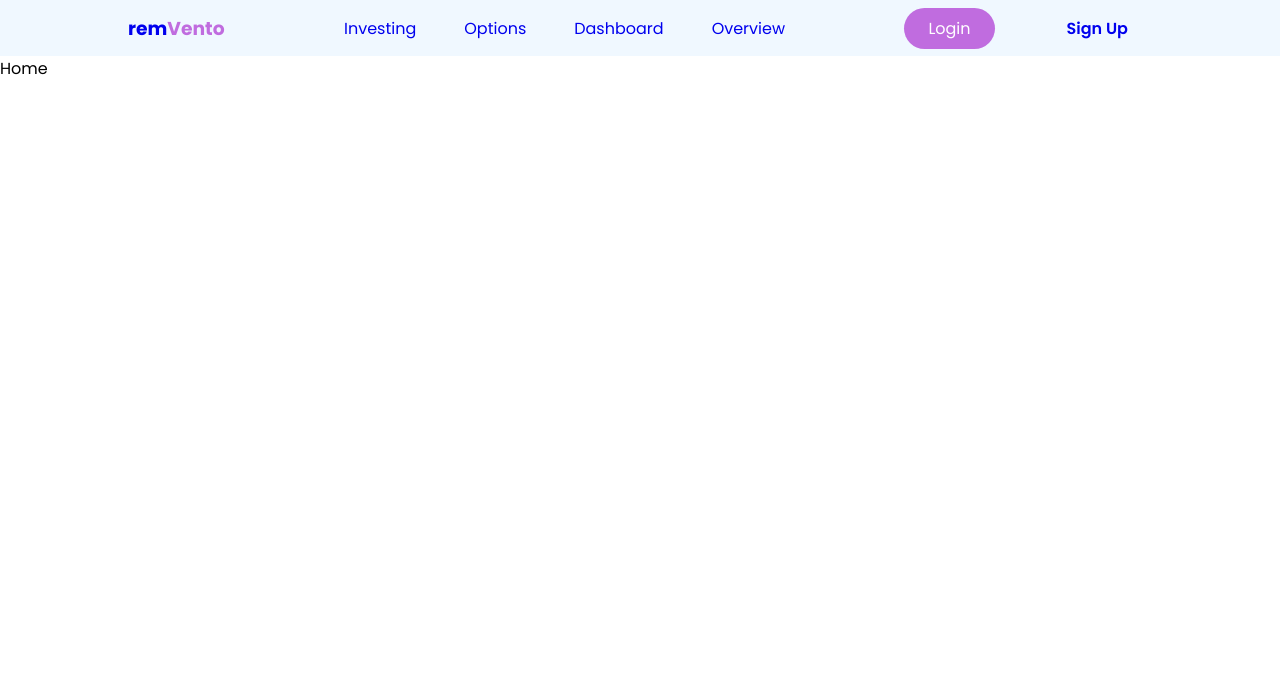
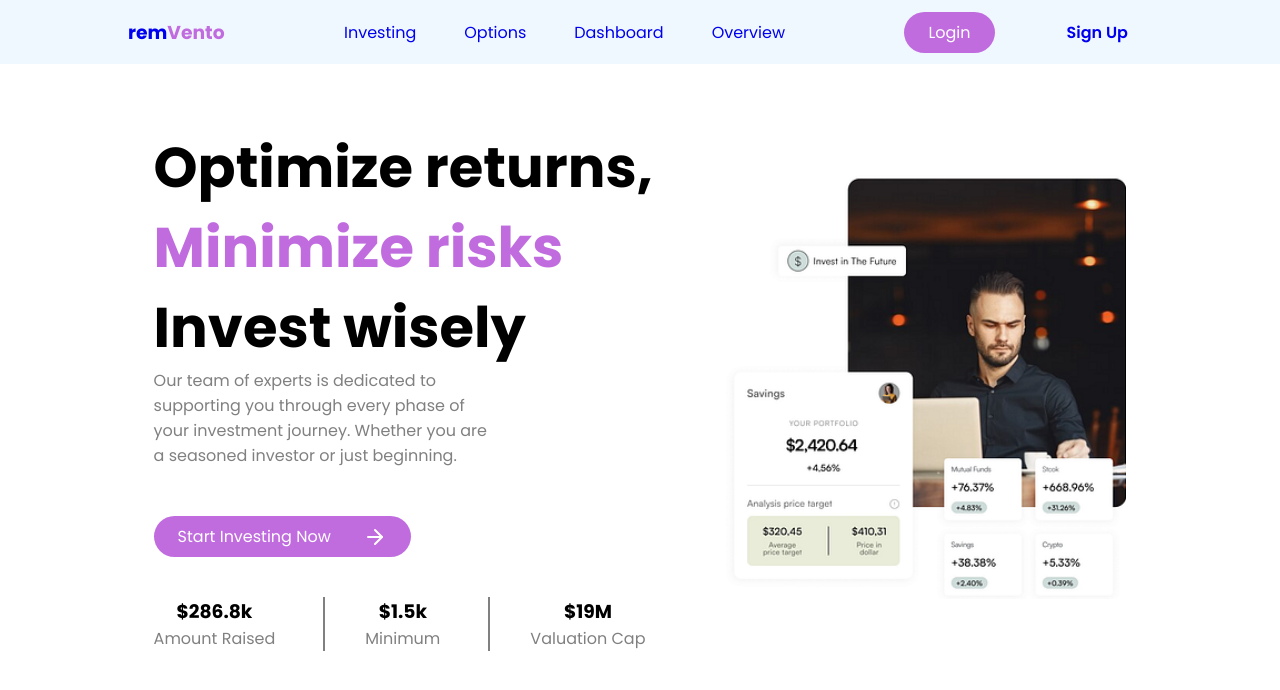
Before and after one commit to Remigit99/remsvento, a React (Vite) app in the folder Frontend/: page / in a window 1280 px wide. Shown: the top 690 px of the page. Built offline with nearby package versions, Linux system fonts and the light colour scheme.

Commit message:
design home header

```diff
--- a/Frontend/package.json
+++ b/Frontend/package.json
@@ -10,8 +10,10 @@
     "preview": "vite preview"
   },
   "dependencies": {
+    "lucide-react": "^0.462.0",
     "react": "^18.3.1",
-    "react-dom": "^18.3.1"
+    "react-dom": "^18.3.1",
+    "react-router-dom": "^7.0.1"
   },
   "devDependencies": {
     "@eslint/js": "^9.15.0",
--- a/Frontend/src/index.css
+++ b/Frontend/src/index.css
@@ -17,6 +17,11 @@ body{
   font-family: 'Poppins', cursive;
 }
 
+h1{
+  font-size: 3.5rem;
+  line-height: 5rem;
+}
+
 .container{
   width: 80%;
   margin: 0 auto;
--- a/Frontend/src/pages/Home.jsx
+++ b/Frontend/src/pages/Home.jsx
@@ -1,9 +1,59 @@
 
+import headerImg from "../assets/investo_header.png"
+import "../../styles/homeStyle.css"
+import { Link } from "react-router-dom"
+import { ArrowRight } from "lucide-react"
 
 const Home = () => {
-  return (
-    <div>Home</div>
-  )
+    return (
+        <header>
+            <div className="container header__container">
+                <div className="header_container-left">
+                    <h1>
+                        Optimize returns,
+                    </h1>
+                    <h1 className="mini">
+                        Minimize risks
+                    </h1>
+                    <h1>
+                        Invest wisely
+
+                    </h1>
+
+                    <div className="header_parag">
+                        <p>
+                            Our team of experts is dedicated to supporting you
+                            through every phase of your investment journey.
+                            Whether you are a seasoned investor or just beginning.
+                        </p>
+                    </div>
+
+                    <Link to="/login" className="btn startBtn">
+                    <p>Start Investing Now</p>  <ArrowRight /> </Link>
+
+                    <div className="header_stats">
+                        <div className="amount_raised">
+                            <h3>$286.8k</h3>
+                            <p>Amount Raised</p>
+                        </div>
+                        <div className="minimum">
+                            <h3>$1.5k</h3>
+                            <p>Minimum</p>
+                        </div>
+                        <div className="val_cap">
+                            <h3>$19M</h3>
+                            <p>Valuation Cap</p>
+                        </div>
+                    </div>
+
+                </div>
+                <div className="header_container-right">
+
+                    <img src={headerImg}  className="header_img" />
+                </div>
+            </div>
+        </header>
+    )
 }
 
 export default Home
--- /dev/null
+++ b/Frontend/styles/homeStyle.css
@@ -0,0 +1,61 @@
+header{
+    padding: 8rem 2rem;
+}
+
+.container{
+    width: 80%;
+    margin: 0 auto;
+}
+
+.header__container{
+    display: flex;
+    justify-content: space-between;
+    align-items: center;
+}
+
+.mini{
+    color: rgb(192,108,223);
+
+}
+
+.header_parag{
+    color: gray;
+    width: 60%;
+    margin-bottom: 3rem;
+}
+
+.startBtn{
+    display: flex;
+    width: max-content;
+    align-items: center;
+    gap: 2rem;
+    color: white;
+    background-color: rgb(192,108,223); ;
+}
+
+.header_img{
+    width: 400px;
+}
+
+.header_stats{
+    margin-top: 2.5rem;
+    display: flex;
+    gap: 2.5rem;
+}
+
+.amount_raised,
+.minimum,
+.val_cap{
+    display: flex;
+    flex-direction: column;
+    align-items: center;
+}
+
+.header_stats p{
+    color: gray;
+}
+
+.amount_raised, .minimum{
+    padding-right: 3rem;
+    border-right: 2px solid gray;
+}
--- a/Frontend/styles/navStyle.css
+++ b/Frontend/styles/navStyle.css
@@ -1,9 +1,14 @@
 
 nav{
-    height: 3.5rem;
+    height: 4rem;
     display: grid;
     place-items: center;
     background-color: aliceblue;
+    position: fixed;
+    top: 0;
+    left: 0;
+    right: 0;
+    width: 100vw;
 }
 
 .nav__container{
```
Also changed, not shown: Frontend/src/assets/investo_header.png (added), 1 other file (tests, documents, lock files or other folders).
